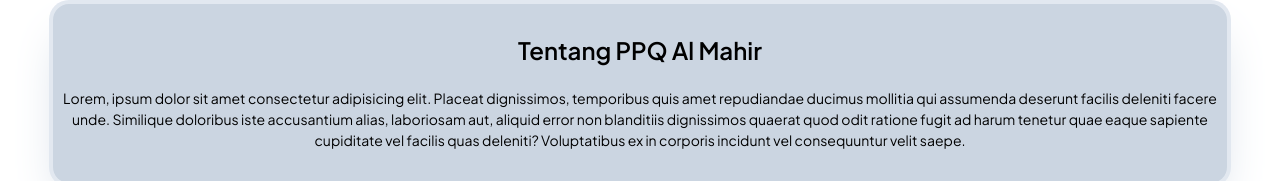
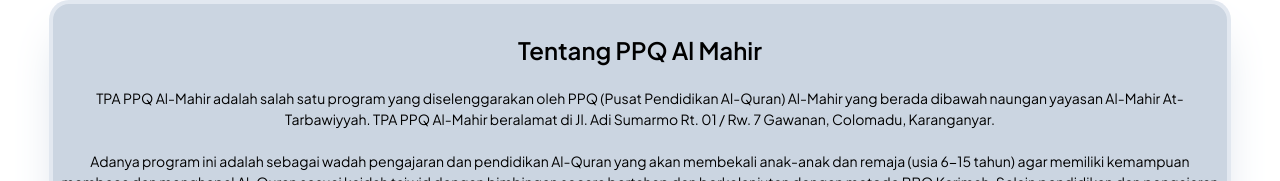
Before and after one commit to Hyansz/ppq-almahir, a React (Vite) app: page / in a window 1280 px wide. Shown: the part 619-800 px from the top of the page. Built offline with nearby package versions, Linux system fonts and the light colour scheme.

Commit message:
Hasil Akhir

```diff
--- a/src/App.jsx
+++ b/src/App.jsx
@@ -3,6 +3,7 @@
 import Hero from './components/Hero'
 import Imglist from './components/Imglist'
 import Unit from './components/Unit'
+import DefaultTabs from './components/text'
 import './css/style.css'
 
 function App() {
@@ -10,6 +11,7 @@
     <div className='container'>
       <Hero />
       <About/>
+      <DefaultTabs />
       <Imglist />
       <Unit />
       <Footer/>
--- a/src/components/About.jsx
+++ b/src/components/About.jsx
@@ -4,7 +4,12 @@
             <div data-aos="fade-up" data-aos-duration="3000">
                 <div className="bg-slate-300 w-11/12 m-auto text-center p-2 rounded-2xl ring-4 ring-slate-200 shadow-2xl shadow-slate-300">
                     <h1 className="font-semibold py-5">Tentang PPQ Al Mahir</h1>
-                    <p className="pb-6 w-full lg:w-full m-auto md:w-full">Lorem, ipsum dolor sit amet consectetur adipisicing elit. Placeat dignissimos, temporibus quis amet repudiandae ducimus mollitia qui assumenda deserunt facilis deleniti facere unde. Similique doloribus iste accusantium alias, laboriosam aut, aliquid error non blanditiis dignissimos quaerat quod odit ratione fugit ad harum tenetur quae eaque sapiente cupiditate vel facilis quas deleniti? Voluptatibus ex in corporis incidunt vel consequuntur velit saepe.</p>
+                    <p className="pb-6 w-full lg:w-full m-auto md:w-full">
+                        TPA PPQ Al-Mahir adalah salah satu program yang diselenggarakan oleh PPQ (Pusat Pendidikan Al-Quran) Al-Mahir yang berada dibawah naungan yayasan Al-Mahir At-Tarbawiyyah. TPA PPQ Al-Mahir beralamat di Jl. Adi Sumarmo Rt. 01 / Rw. 7 Gawanan, Colomadu, Karanganyar.
+                        <br />
+                        <br />
+                        Adanya program ini adalah sebagai wadah pengajaran dan pendidikan Al-Quran yang akan membekali anak-anak dan remaja (usia 6-15 tahun) agar memiliki kemampuan membaca dan menghapal Al-Quran sesuai kaidah tajwid dengan bimbingan secara bertahap dan berkelanjutan dengan metode BBQ Karimah. Selain pendidikan dan pengajaran Al-Quran, para santri juga akan dibekali dengan ilmu-ilmu syari sehingga akan terwujud generasi qurani yang berwawasan keislaman, beraqidah shahihah dan berakhlaqul karimah.
+                    </p>
                 </div>
             </div>
         </div>
```
